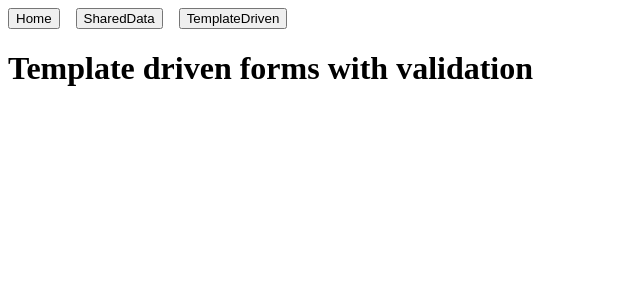
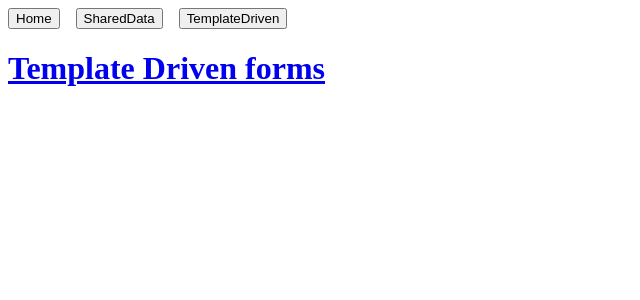
Before and after one commit to MohsinEjaz21/angular-hacker-rank-before, an Angular app: page /template-driven in a window 1280 px wide. Shown: the top 300 px of the page, without its empty margins (0-640 px from the left). Built offline with nearby package versions, Linux system fonts and the light colour scheme.

Commit message:
template driven : getting started

```diff
--- a/src/app/template-driven/app-template-driven.ts
+++ b/src/app/template-driven/app-template-driven.ts
@@ -4,11 +4,11 @@ import { Component } from "@angular/core";
   selector: 'template-driven',
 
   template: `
-   <h1>
-     Template driven forms with validation
-   </h1>
+  <h1>
+    <a routerLink="/template-driven/forms"> Template Driven forms </a>
+  </h1>
   `
 })
-export class TemplateDrivenComponent {
+export class TemplateDrivenAppComponent {
 
 }
--- /dev/null
+++ b/src/app/template-driven/template-driven-forms.component.ts
@@ -0,0 +1,14 @@
+import { Component } from "@angular/core";
+
+@Component({
+  selector: 'template-driven',
+
+  template: `
+    <h1>
+      Hi I am your template driven form
+    </h1>
+  `
+})
+export class TemplateDrivenFormComponent {
+
+}
--- a/src/app/template-driven/template-driven.module.ts
+++ b/src/app/template-driven/template-driven.module.ts
@@ -1,14 +1,15 @@
 import { CommonModule } from '@angular/common';
 
 import { NgModule } from '@angular/core';
-import { TemplateDrivenComponent } from './app-template-driven';
+import { TemplateDrivenAppComponent } from './app-template-driven';
+import { TemplateDrivenFormComponent } from './template-driven-forms.component';
 import { TemplateDrivenRoutingModule } from './template-driven.routing';
 
 
 @NgModule({
   imports: [CommonModule, TemplateDrivenRoutingModule],
   exports: [],
-  declarations: [TemplateDrivenComponent],
+  declarations: [TemplateDrivenAppComponent, TemplateDrivenFormComponent],
   providers: [],
 })
 export class TemplateDriveModule { }
```
Also changed, not shown: src/app/template-driven/template-driven.routing.ts (+5 -2 lines).
